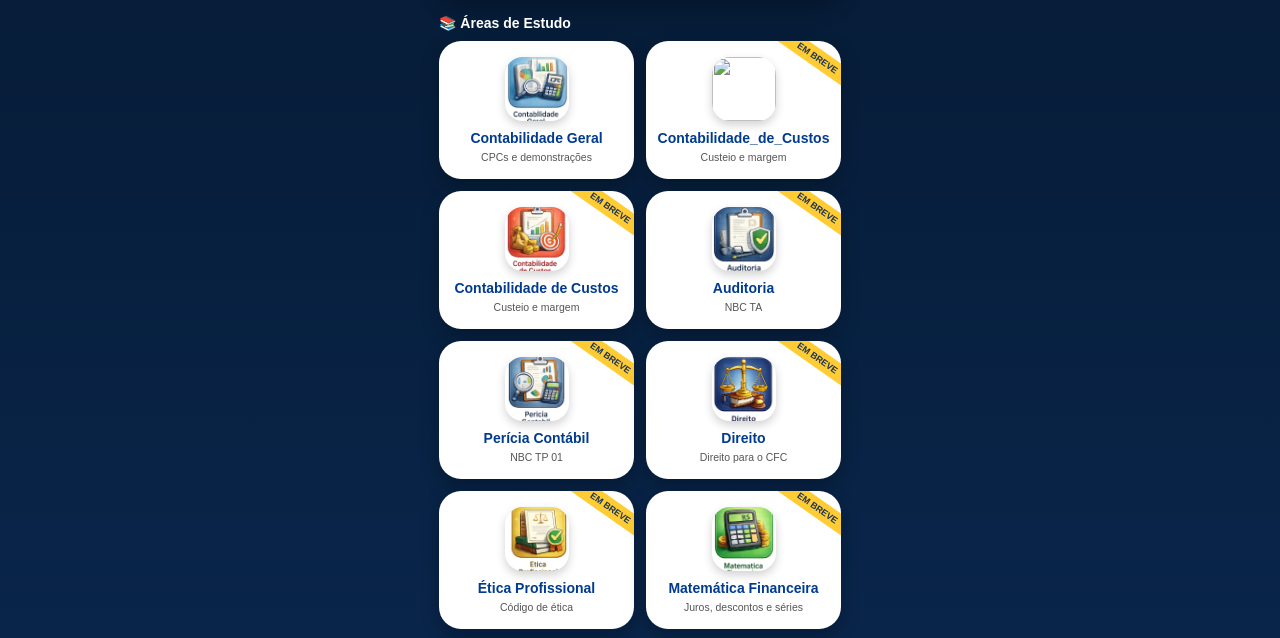
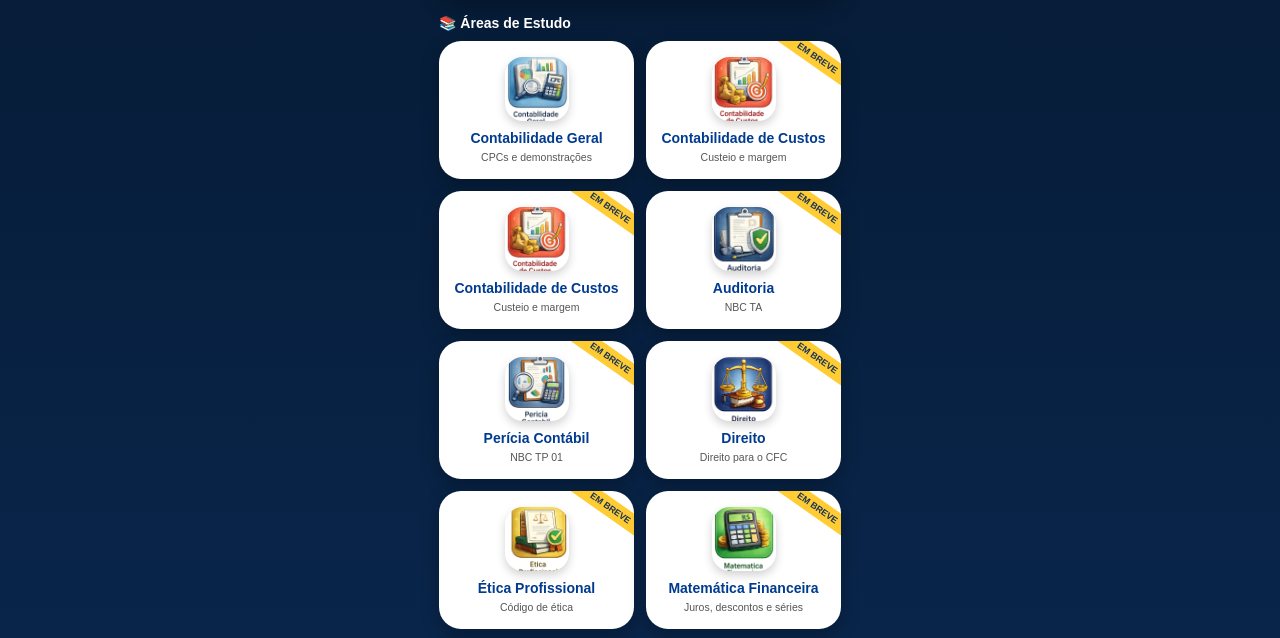
Before and after one commit to professormoreiracontabilidade-rgb/cfc-na-palma-da-mao, a plain HTML site: page index.html in a window 1280 px wide. Shown: the part 118-756 px from the top of the page. Drawn offline with Linux system fonts and the light colour scheme.

Commit message:
Update index.html

```diff
--- a/index.html
+++ b/index.html
@@ -184,8 +184,8 @@ body{
   </a>
 
   <a class="materia em-breve" href="#">
-    <img src="contabilidade_custos.png">
-    <strong>Contabilidade_de_Custos</strong>
+    <img src="contabilidade_de_custos.png">
+    <strong>Contabilidade de Custos</strong>
     <small>Custeio e margem</small>
   </a>
 
```
